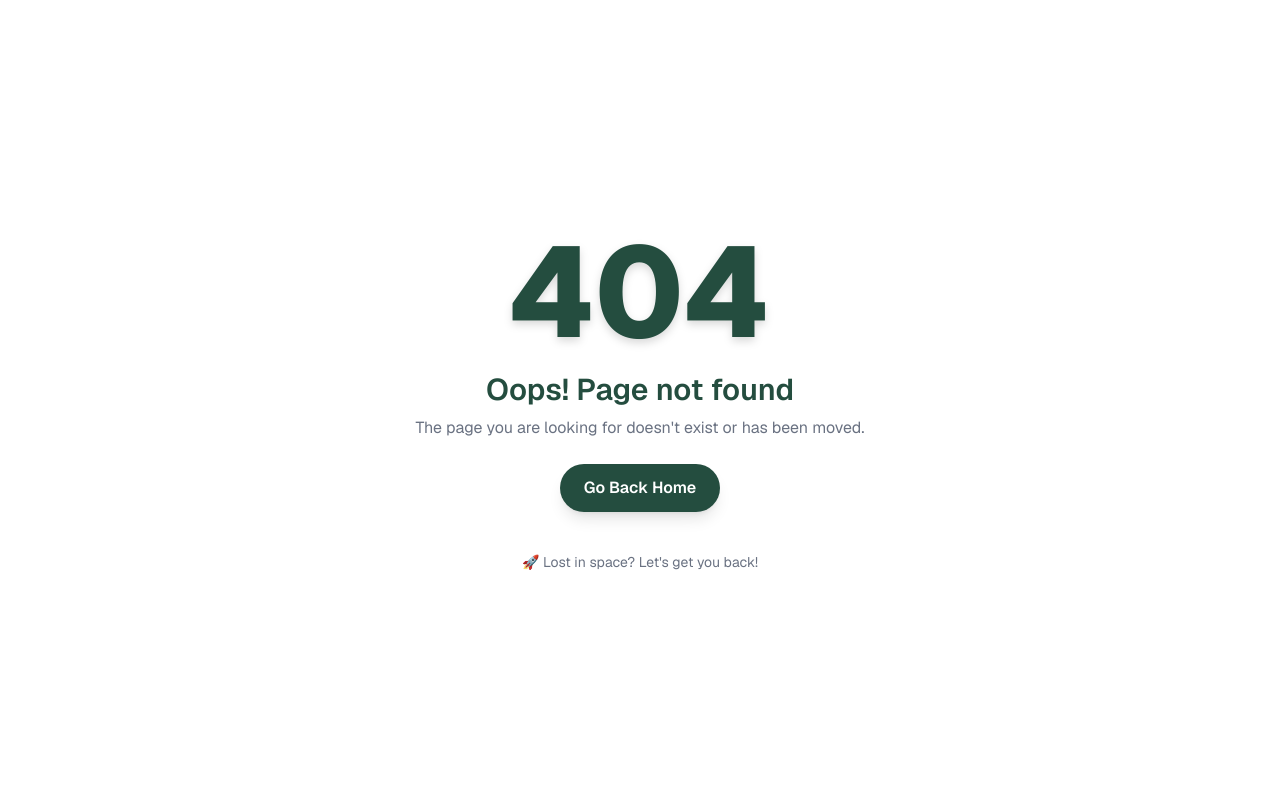
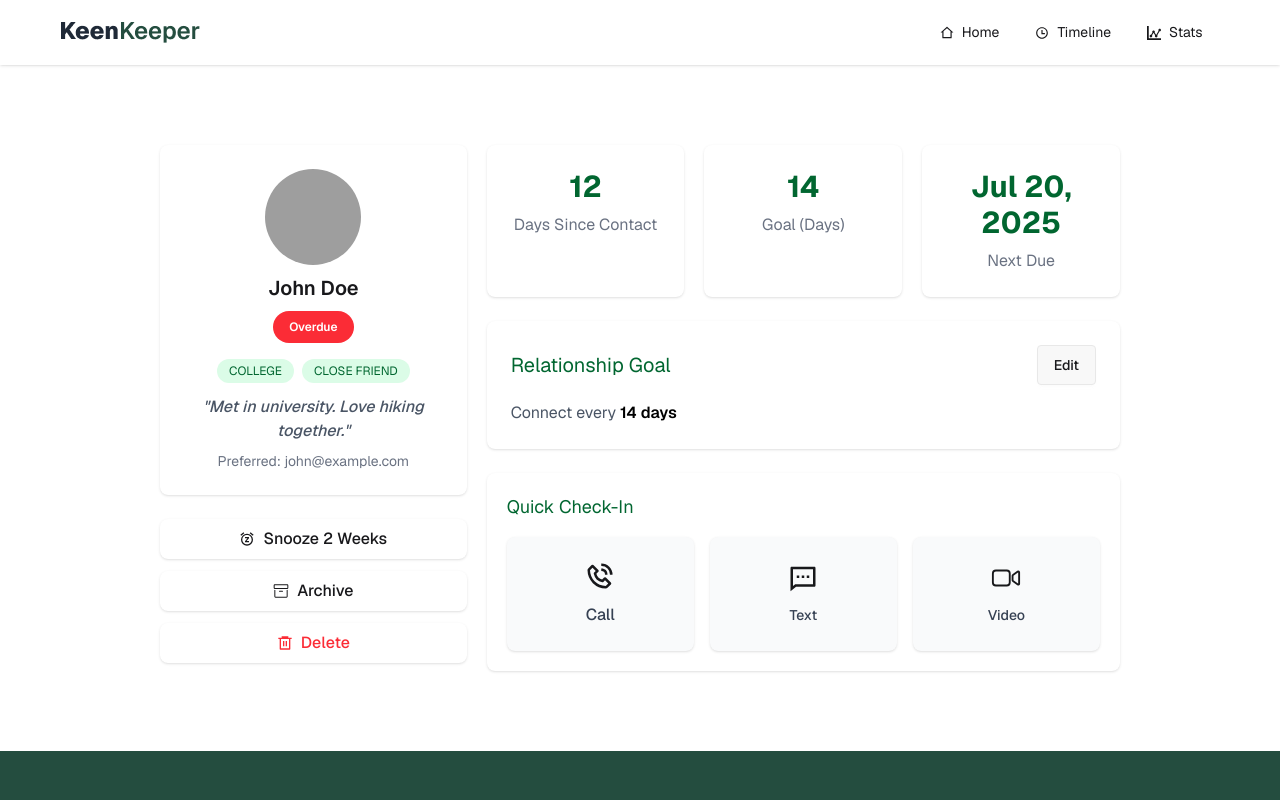
Before and after one commit to ashiqurrhmn/keen_keeper, a React (Vite) app: page /friend/1 in a window 1280 px wide. Before the commit this address had no page. Shown: the top 800 px of the page. Built offline with nearby package versions, Linux system fonts and the light colour scheme; grey boxes are pictures that could not be loaded.

Commit message:
friend details card

```diff
--- a/src/componenets/ui/Card.jsx
+++ b/src/componenets/ui/Card.jsx
@@ -1,8 +1,9 @@
 import React from 'react';
+import { Link } from 'react-router';
 
 const Card = ({ friend }) => {
     return (
-        <div
+        <Link to={`/friend/${friend.id}`}
               key={friend.id}
               className="bg-white rounded-lg shadow-sm p-6 text-center"
             >
@@ -48,7 +49,7 @@ const Card = ({ friend }) => {
                       : friend.status}
                 </span>
               </div>
-            </div>
+            </Link>
     );
 };
 
--- /dev/null
+++ b/src/componenets/ui/FriendDetailsCard.jsx
@@ -0,0 +1,137 @@
+import React from 'react';
+import { MdOutlineSnooze } from "react-icons/md";
+import { GoArchive } from "react-icons/go";
+import { RiDeleteBin6Line, RiMessage2Line } from "react-icons/ri";
+import { BiPhoneCall } from "react-icons/bi";
+import { IoVideocamOutline } from "react-icons/io5";
+
+const FriendDetailsCard = ({ expectedFriend, loading, getStatusColor, getStatusLabel, formatDate }) => {
+    return (
+        <div className="w-9/12 mx-auto my-20">
+        {loading ? (
+          <div className="flex justify-center items-center h-64">
+            <span className="loading loading-spinner loading-xl"></span>
+          </div>
+        ) : (
+          <div className="grid grid-cols-1 lg:grid-cols-3 gap-5">
+            <div className="lg:col-span-1">
+              <div className="bg-white rounded-lg shadow-sm p-6">
+                <div className="text-center mb-2">
+                  <img
+                src={expectedFriend.picture}
+                alt={expectedFriend.name}
+                className="w-24 h-24 rounded-full object-cover mx-auto"
+              />
+            </div>
+            <h1 className="text-[20px] font-semibold text-center mb-2">
+              {expectedFriend.name}
+            </h1>
+
+            <div className="text-center mb-4">
+              <span
+                className={`px-4 py-2 rounded-full text-xs font-semibold text-white capitalize inline-block ${getStatusColor(expectedFriend.status)}`}
+              >
+                {getStatusLabel(expectedFriend.status)}
+              </span>
+            </div>
+            <div className="flex flex-wrap gap-2 justify-center mb-3">
+              {expectedFriend.tags.map((tag, index) => (
+                <span
+                  key={index}
+                  className="px-3 py-1 rounded-full text-xs  bg-green-100 text-green-800 uppercase"
+                >
+                  {tag}
+                </span>
+              ))}
+            </div>
+
+            <p className="font-medium text-gray-600 text-center mb-2 italic">
+              "{expectedFriend.bio}"
+            </p>
+
+            <p className="text-sm text-gray-500 text-center">
+              Preferred: {expectedFriend.email}
+            </p>
+          </div>
+
+          <div className="space-y-3 mt-6">
+            <button className="w-full flex items-center justify-center gap-2 py-2 bg-white shadow-sm rounded-lg font-medium transition">
+              <MdOutlineSnooze /> Snooze 2 Weeks
+            </button>
+            <button className="w-full flex items-center justify-center gap-2 py-2 shadow-sm rounded-lg font-medium">
+              <GoArchive /> Archive
+            </button>
+            <button className="w-full flex items-center justify-center gap-2 p py-2 text-red-500 shadow-sm rounded-lg font-medium">
+              <RiDeleteBin6Line /> Delete
+            </button>
+          </div>
+        </div>
+
+        <div className="lg:col-span-2 space-y-6">
+          <div className="grid grid-cols-1 md:grid-cols-3 gap-5">
+            <div className="bg-white rounded-lg shadow-sm p-6 text-center">
+              <p className="text-3xl font-bold text-green-800 mb-2">
+                {expectedFriend.days_since_contact}
+              </p>
+              <p className=" text-gray-500">Days Since Contact</p>
+            </div>
+
+            <div className="bg-white rounded-lg shadow-sm p-6 text-center">
+              <p className="text-3xl font-bold text-green-800 mb-2">
+                {expectedFriend.goal}
+              </p>
+              <p className=" text-gray-500">Goal (Days)</p>
+            </div>
+
+            <div className="bg-white rounded-lg shadow-sm p-6 text-center">
+              <p className="text-3xl font-bold text-green-800 mb-2">
+                {formatDate(expectedFriend.next_due_date)}
+              </p>
+              <p className="text-gray-500">Next Due</p>
+            </div>
+          </div>
+
+          <div className="bg-white rounded-lg shadow-sm p-6">
+            <div className="flex justify-between items-center mb-4">
+              <h2 className="text-[20px] text-green-800 ">Relationship Goal</h2>
+              <button className="font-medium btn">Edit</button>
+            </div>
+            <p className="text-gray-600">
+              Connect every{" "}
+              <span className="font-semibold text-black">
+                {expectedFriend.goal} days
+              </span>
+            </p>
+          </div>
+
+          <div className="bg-white rounded-lg shadow-sm p-5">
+            <h2 className="text-lg text-green-800 mb-4">Quick Check-In</h2>
+            <div className="grid grid-cols-3 gap-4">
+              <button className="flex flex-col items-center justify-center gap-3 p-6 bg-gray-50 shadow-sm hover:bg-gray-100 rounded-lg">
+                <span className="text-3xl">
+                  <BiPhoneCall />
+                </span>
+                <span className="font-medium text-gray-700">Call</span>
+              </button>
+              <button className="flex flex-col items-center justify-center gap-3 p-6 bg-gray-50 shadow-sm hover:bg-gray-100 rounded-lg">
+                <span className="text-3xl">
+                  <RiMessage2Line />
+                </span>
+                <span className="text-sm font-medium text-gray-700">Text</span>
+              </button>
+              <button className="flex flex-col items-center justify-center gap-3 p-6 bg-gray-50 shadow-sm hover:bg-gray-100 rounded-lg">
+                <span className="text-3xl">
+                  <IoVideocamOutline />
+                </span>
+                <span className="text-sm font-medium text-gray-700">Video</span>
+              </button>
+            </div>
+          </div>
+        </div>
+      </div>
+      )}
+    </div>
+    );
+};
+
+export default FriendDetailsCard;
--- /dev/null
+++ b/src/hooks/useFriend.jsx
@@ -0,0 +1,20 @@
+import React, { useEffect, useState } from 'react';
+
+const useFriend = () => {
+     const [friends, setFriends] = useState([]);
+    const [loading, setLoading] = useState(true);
+
+    useEffect(() => {
+        const fetchData = async () => {
+            const res = await fetch('/data.json');
+            const data = await res.json();
+            setFriends(data);
+            setLoading(false);
+        };
+        fetchData();
+    }, []);
+
+    return { friends, loading };
+};
+
+export default useFriend;
--- a/src/main.jsx
+++ b/src/main.jsx
@@ -2,37 +2,7 @@ import { StrictMode } from "react";
 import { createRoot } from "react-dom/client";
 import "./index.css";
 import { RouterProvider } from "react-router/dom";
-import { createBrowserRouter } from "react-router";
-import Root from "./layout/Root";
-import ErrorPage from "./pages/ErrorPage";
-import Homepage from "./pages/Homepage";
-import AllFriendsPage from "./pages/AllFriendsPage";
-
-const router = createBrowserRouter([
-  {
-    path: "/",
-    element: <Root />,
-    children: [
-      {
-        index: true,
-        element: <Homepage />,
-      },
-      {
-        path: "allFriends",
-        element: <AllFriendsPage />,
-      },
-      {
-        path: "/timeline",
-        element: <div>timeline page</div>,
-      },
-      {
-        path: "/stats",
-        element: <div>stats page</div>,
-      }
-    ],
-    errorElement: <ErrorPage />,
-  },
-]);
+import { router } from "./router/Routes";
 
 createRoot(document.getElementById("root")).render(
   <StrictMode>
--- /dev/null
+++ b/src/pages/FriendDetails.jsx
@@ -0,0 +1,47 @@
+import React from "react";
+import { useParams } from "react-router";
+import useFriend from "../hooks/useFriend";
+
+import FriendDetailsCard from "../componenets/ui/FriendDetailsCard";
+
+const FriendDetails = () => {
+    const { id } = useParams();
+    const { friends, loading } = useFriend();
+    const expectedFriend = friends.find((friend) => friend.id == id);
+
+
+  const getStatusColor = (status) => {
+    if (status === "overdue") return "bg-red-500";
+    else if (status === "on-track") return "bg-green-800";
+    else if (status === "almost due") return "bg-orange-400";
+    else return "bg-gray-500";
+  };
+
+  const getStatusLabel = (status) => {
+    if (status === "overdue") return "Overdue";
+    else if (status === "on-track") return "On Track";
+    else if (status === "almost due") return "Almost Due";
+    else return status;
+  };
+
+  const formatDate = (dateString) => {
+    const date = new Date(dateString);
+    return date.toLocaleDateString("en-US", {
+      year: "numeric",
+      month: "short",
+      day: "numeric",
+    });
+  };
+
+  return (
+    <FriendDetailsCard
+      expectedFriend={expectedFriend}
+      loading={loading}
+      getStatusColor={getStatusColor}
+      getStatusLabel={getStatusLabel}
+      formatDate={formatDate}
+    />
+  );
+};
+
+export default FriendDetails;
--- a/src/pages/Homepage.jsx
+++ b/src/pages/Homepage.jsx
@@ -1,22 +1,12 @@
-import React, { useEffect, useState } from 'react';
+
 import Banner from '../componenets/Banner';
 import Status from '../componenets/Status';
+import useFriend from '../hooks/useFriend';
 import AllFriendsPage from './AllFriendsPage';
+import FriendDetails from './FriendDetails';
 
 const Homepage = () => {
-    const [friends, setFriends] = useState([]);
-    const [loading, setLoading] = useState(true);
-
-    useEffect(() => {
-        const fetchData = async () => {
-            const res = await fetch('/data.json');
-            const data = await res.json();
-            setFriends(data);
-            setLoading(false);
-        };
-        fetchData();
-    }, []);
-    console.log(loading);
+   const { friends, loading } = useFriend();
     return (
         <div className='bg-[#F8FAFC]'>
 
--- /dev/null
+++ b/src/router/Routes.jsx
@@ -0,0 +1,32 @@
+import { createBrowserRouter } from "react-router";
+import Root from "../layout/Root";
+import Homepage from "../pages/Homepage";
+import AllFriendsPage from "../pages/AllFriendsPage";
+import ErrorPage from "../pages/ErrorPage";
+import FriendDetails from "../pages/FriendDetails";
+
+export const router = createBrowserRouter([
+  {
+    path: "/",
+    element: <Root />,
+    children: [
+      {
+        index: true,
+        element: <Homepage />,
+      },
+      {
+        path: "/friend/:id",
+        element: <FriendDetails />,
+      },
+      {
+        path: "/timeline",
+        element: <div>timeline page</div>,
+      },
+      {
+        path: "/stats",
+        element: <div>stats page</div>,
+      }
+    ],
+    errorElement: <ErrorPage />,
+  },
+]);
```
